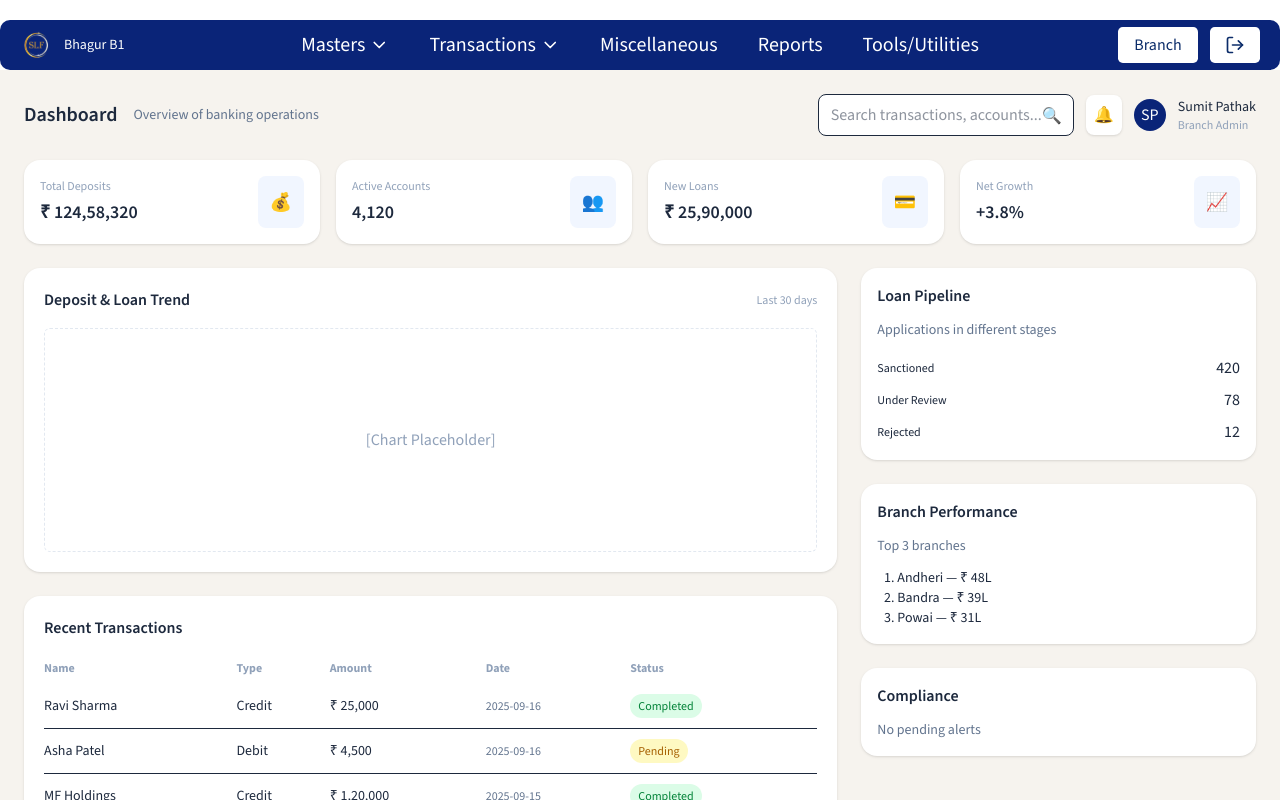
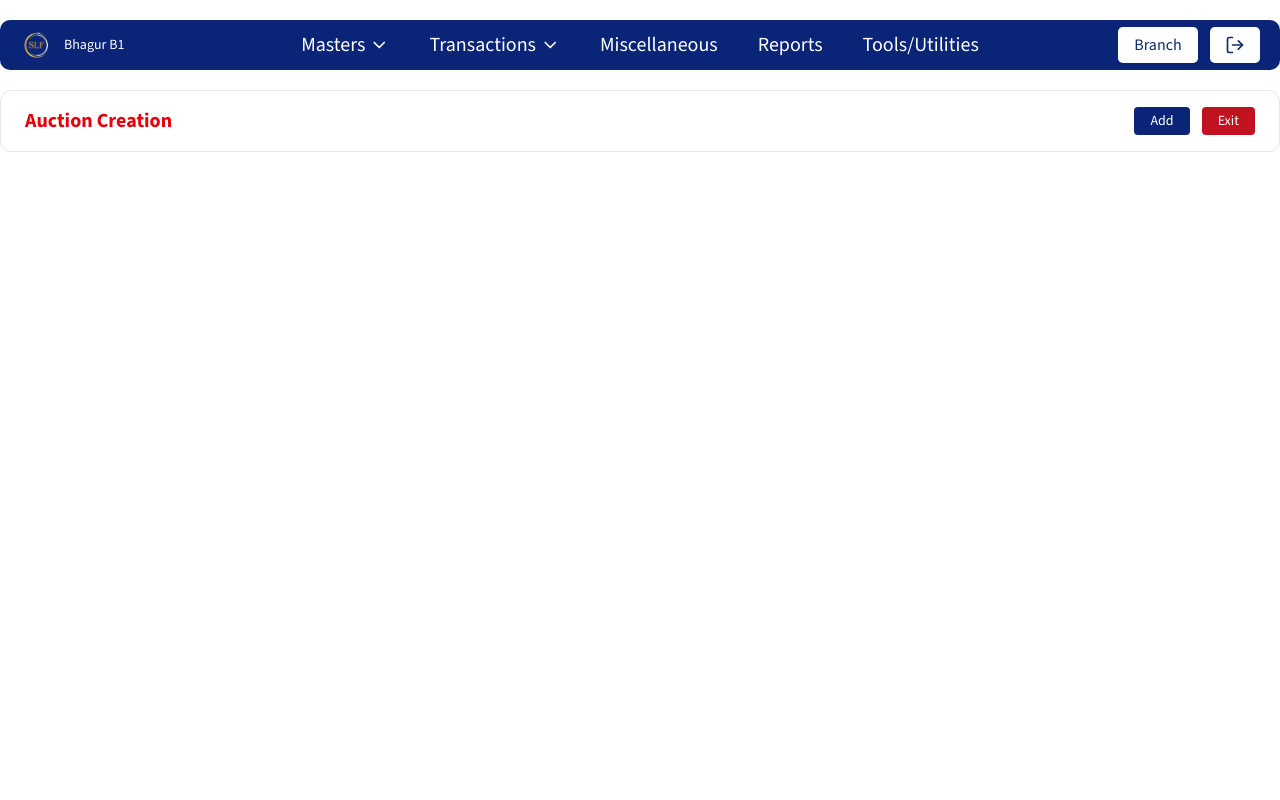
Before and after one commit to TechMET-Solutions/SLF, a React (Vite) app: page /Auction-Creation in a window 1280 px wide. Before the commit this address led to /. Shown: the top 800 px of the page. Built offline with nearby package versions, Linux system fonts and the light colour scheme.

Commit message:
Create AuctionCreation , CreditNote, LoanChanges, DebitNote page template

```diff
--- a/src/App.jsx
+++ b/src/App.jsx
@@ -36,6 +36,10 @@ import CancelledLoan from "./TrasactionPages/CancelledLoan";
 import AddGoldLoanApplication from "./TrasactionPages/AddGoldLoanApplication";
 import NOC from "./TrasactionPages/NOC";
 import Area from "./MasterPages/Area";
+import LoanChanges from "./TrasactionPages/LoanChanges";
+import AuctionCreation from "./TrasactionPages/AuctionCreation";
+import CreditNote from "./TrasactionPages/CreditNote";
+import DebitNote from "./TrasactionPages/DebitNote";
 function App() {
 
 
@@ -87,12 +91,19 @@ function App() {
 
 
           {/* loanApplication */}
-             <Route path="/Loan-Application" element={<LoanApplication />} />
+          <Route path="/Loan-Application" element={<LoanApplication />} />
           <Route path="/Loan-Enquiry" element={<LoanEnquiry />} />
-             <Route path="/Cancelled-Loan" element={<CancelledLoan />} />
+          <Route path="/Cancelled-Loan" element={<CancelledLoan />} />
           <Route path="/Add-Gold-Loan-Application" element={<AddGoldLoanApplication />} />
-           <Route path="/Area" element={<Area />} />
+          <Route path="/Area" element={<Area />} />
           <Route path="/NOC" element={<NOC />} />
+          <Route path="/Loan-Changes" element={<LoanChanges />} />
+
+        {/* Auction */}
+          <Route path="/Auction-Creation" element={<AuctionCreation />} />
+          <Route path="/Credit-Note" element={<CreditNote />} />
+          <Route path="/Debit-Note" element={<DebitNote />} />
+
           <Route path="*" element={<Navigate to="/" />} />
         </Routes>
       </Router>
--- /dev/null
+++ b/src/TrasactionPages/AuctionCreation.jsx
@@ -0,0 +1,40 @@
+import React, { useEffect } from 'react'
+import { useNavigate } from "react-router-dom";
+
+
+
+function AuctionCreation() {
+
+    useEffect(() => {
+        document.title = "SLF | Auction Creation";
+    }, []);
+
+    const navigate = useNavigate();
+
+    return (
+        <div className="min-h-screen w-full">
+            {/* Header */}
+            <div className="flex justify-center">
+                <div className="flex items-center px-6 py-4 border-b mt-5 w-[1290px] h-[62px] border rounded-[11px] border-gray-200 justify-between">
+                    <h2 className="text-red-600 font-bold text-[20px]">Auction Creation</h2>
+                    <div className="flex gap-3">
+                        <button
+                            className="bg-[#0A2478] text-white text-sm rounded px-4 py-1 cursor-pointer"
+                        // onClick={() => handleOpenModal(null)}
+                        >
+                            Add
+                        </button>
+                        <button
+                            className="bg-[#C1121F] text-white text-sm rounded px-4 py-1 cursor-pointer"
+                            onClick={() => navigate("/dashboard")}
+                        >
+                            Exit
+                        </button>
+                    </div>
+                </div>
+            </div>
+        </div>
+    )
+}
+
+export default AuctionCreation
--- /dev/null
+++ b/src/TrasactionPages/CreditNote.jsx
@@ -0,0 +1,40 @@
+import React, { useEffect } from 'react'
+import { useNavigate } from "react-router-dom";
+
+
+
+function CreditNote() {
+
+    useEffect(() => {
+        document.title = "SLF | Credit Note";
+    }, []);
+
+    const navigate = useNavigate();
+
+    return (
+        <div className="min-h-screen w-full">
+            {/* Header */}
+            <div className="flex justify-center">
+                <div className="flex items-center px-6 py-4 border-b mt-5 w-[1290px] h-[62px] border rounded-[11px] border-gray-200 justify-between">
+                    <h2 className="text-red-600 font-bold text-[20px]">Credit Note</h2>
+                    <div className="flex gap-3">
+                        <button
+                            className="bg-[#0A2478] text-white text-sm rounded px-4 py-1 cursor-pointer"
+                        // onClick={() => handleOpenModal(null)}
+                        >
+                            Add
+                        </button>
+                        <button
+                            className="bg-[#C1121F] text-white text-sm rounded px-4 py-1 cursor-pointer"
+                            onClick={() => navigate("/dashboard")}
+                        >
+                            Exit
+                        </button>
+                    </div>
+                </div>
+            </div>
+        </div>
+    )
+}
+
+export default CreditNote
--- /dev/null
+++ b/src/TrasactionPages/DebitNote.jsx
@@ -0,0 +1,39 @@
+import React, { useEffect } from 'react'
+import { useNavigate } from "react-router-dom";
+
+
+
+function DebitNote() {
+    useEffect(() => {
+        document.title = "SLF | Debit Note";
+    }, []);
+
+    const navigate = useNavigate();
+
+    return (
+        <div className="min-h-screen w-full">
+            {/* Header */}
+            <div className="flex justify-center">
+                <div className="flex items-center px-6 py-4 border-b mt-5 w-[1290px] h-[62px] border rounded-[11px] border-gray-200 justify-between">
+                    <h2 className="text-red-600 font-bold text-[20px]">Debit Note</h2>
+                    <div className="flex gap-3">
+                        <button
+                            className="bg-[#0A2478] text-white text-sm rounded px-4 py-1 cursor-pointer"
+                        // onClick={() => handleOpenModal(null)}
+                        >
+                            Add
+                        </button>
+                        <button
+                            className="bg-[#C1121F] text-white text-sm rounded px-4 py-1 cursor-pointer"
+                            onClick={() => navigate("/dashboard")}
+                        >
+                            Exit
+                        </button>
+                    </div>
+                </div>
+            </div>
+        </div>
+    )
+}
+
+export default DebitNote
--- /dev/null
+++ b/src/TrasactionPages/LoanChanges.jsx
@@ -0,0 +1,40 @@
+import React, { useEffect } from 'react'
+import { useNavigate } from "react-router-dom";
+
+
+
+function LoanChanges() {
+
+    useEffect(() => {
+            document.title = "SLF | Loan Changes";
+        }, []);
+
+    const navigate = useNavigate();
+
+    return (
+        <div className="min-h-screen w-full">
+            {/* Header */}
+            <div className="flex justify-center">
+                <div className="flex items-center px-6 py-4 border-b mt-5 w-[1290px] h-[62px] border rounded-[11px] border-gray-200 justify-between">
+                    <h2 className="text-red-600 font-bold text-[20px]">Loan Changes</h2>
+                    <div className="flex gap-3">
+                        <button
+                            className="bg-[#0A2478] text-white text-sm rounded px-4 py-1 cursor-pointer"
+                        // onClick={() => handleOpenModal(null)}
+                        >
+                            Add
+                        </button>
+                        <button
+                            className="bg-[#C1121F] text-white text-sm rounded px-4 py-1 cursor-pointer"
+                            onClick={() => navigate("/dashboard")}
+                        >
+                            Exit
+                        </button>
+                    </div>
+                </div>
+            </div>
+        </div>
+    )
+}
+
+export default LoanChanges
```
